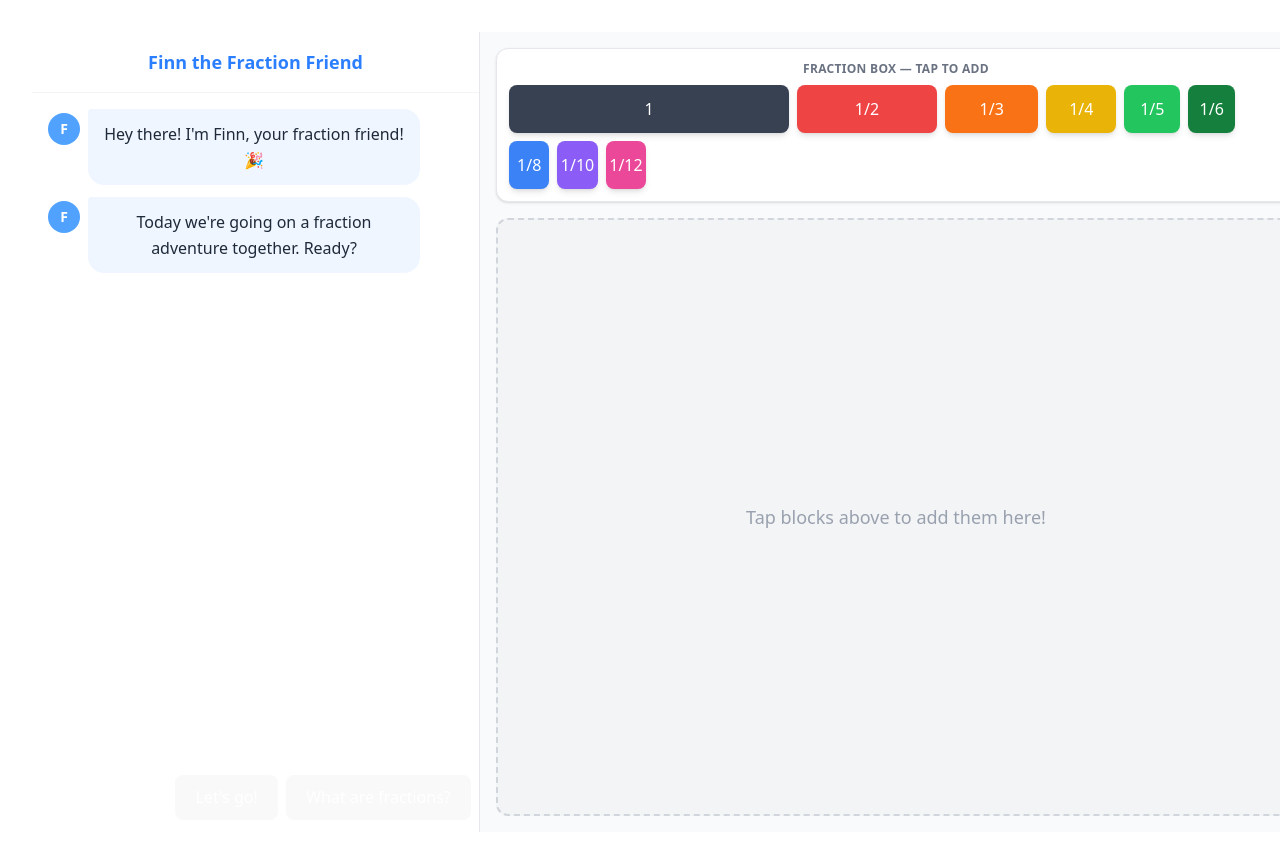
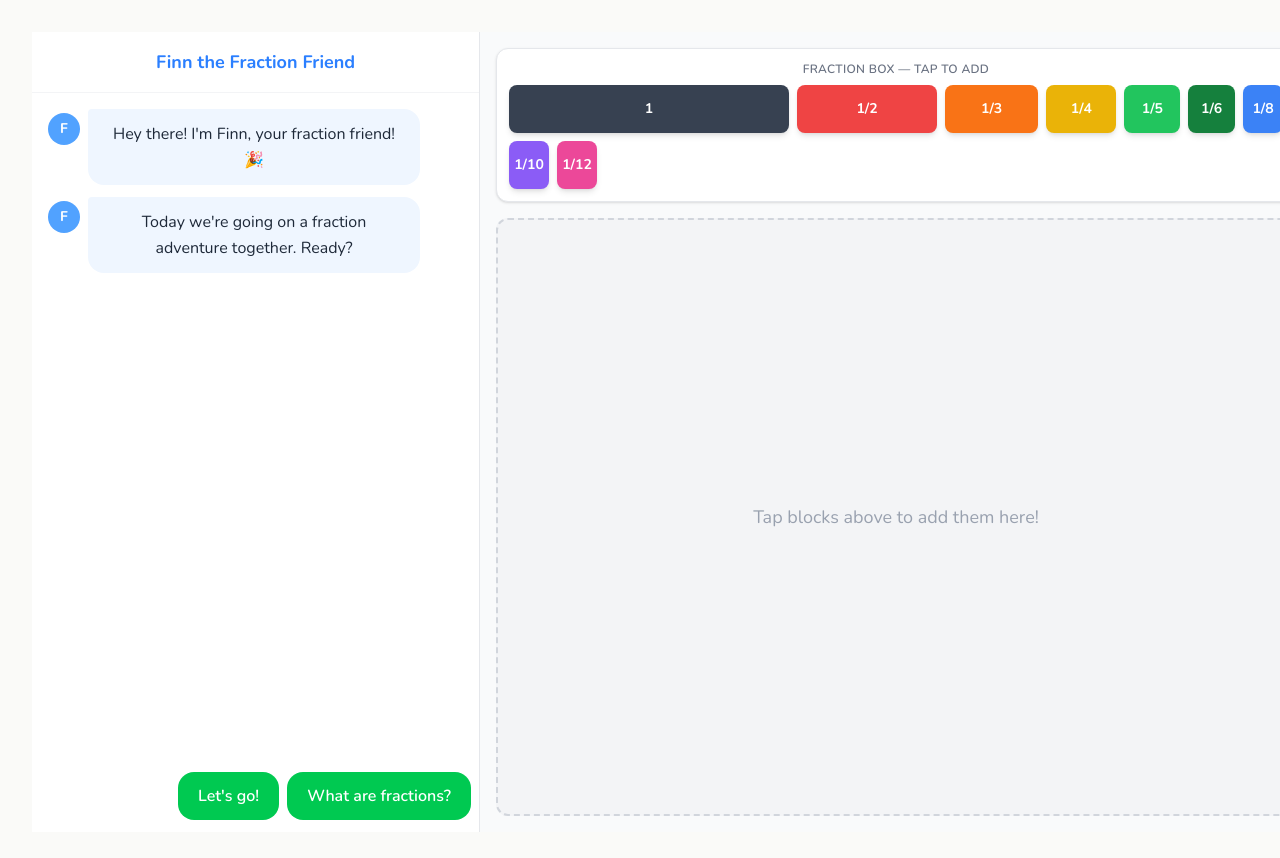
Before and after one commit to helloblair/synthesis-tutor, a React (Vite) app: page / in a window 1280 px wide. Shown: the top 858 px of the page. Built offline with nearby package versions, Linux system fonts and the light colour scheme.

Commit message:
style: add Nunito font, warm background, iPad touch fixes

```diff
--- a/index.html
+++ b/index.html
@@ -4,7 +4,10 @@
     <meta name="viewport" content="width=device-width, initial-scale=1, maximum-scale=1, user-scalable=no">
     <meta charset="UTF-8" />
     <link rel="icon" type="image/svg+xml" href="/vite.svg" />
-    <title>synthesis-tutor</title>
+    <link rel="preconnect" href="https://fonts.googleapis.com">
+    <link rel="preconnect" href="https://fonts.gstatic.com" crossorigin>
+    <link href="https://fonts.googleapis.com/css2?family=Nunito:wght@400;600;700;800&display=swap" rel="stylesheet">
+    <title>Synthesis Tutor</title>
   </head>
   <body>
     <div id="root"></div>
--- a/src/index.css
+++ b/src/index.css
@@ -1,70 +1,12 @@
 @import "tailwindcss";
 
-:root {
-  font-family: system-ui, Avenir, Helvetica, Arial, sans-serif;
-  line-height: 1.5;
-  font-weight: 400;
-
-  color-scheme: light dark;
-  color: rgba(255, 255, 255, 0.87);
-  background-color: #242424;
-
-  font-synthesis: none;
-  text-rendering: optimizeLegibility;
-  -webkit-font-smoothing: antialiased;
-  -moz-osx-font-smoothing: grayscale;
-}
-
-a {
-  font-weight: 500;
-  color: #646cff;
-  text-decoration: inherit;
-}
-a:hover {
-  color: #535bf2;
+* {
+  font-family: 'Nunito', sans-serif;
 }
 
 body {
-  margin: 0;
-  display: flex;
-  place-items: center;
-  min-width: 320px;
-  min-height: 100vh;
+  background-color: #FAFAF8;
+  -webkit-tap-highlight-color: transparent;
+  -webkit-touch-callout: none;
+  overscroll-behavior: none;
 }
-
-h1 {
-  font-size: 3.2em;
-  line-height: 1.1;
-}
-
-button {
-  border-radius: 8px;
-  border: 1px solid transparent;
-  padding: 0.6em 1.2em;
-  font-size: 1em;
-  font-weight: 500;
-  font-family: inherit;
-  background-color: #1a1a1a;
-  cursor: pointer;
-  transition: border-color 0.25s;
-}
-button:hover {
-  border-color: #646cff;
-}
-button:focus,
-button:focus-visible {
-  outline: 4px auto -webkit-focus-ring-color;
-}
-
-@media (prefers-color-scheme: light) {
-  :root {
-    color: #213547;
-    background-color: #ffffff;
-  }
-  a:hover {
-    color: #747bff;
-  }
-  button {
-    background-color: #f9f9f9;
-  }
-}
```
